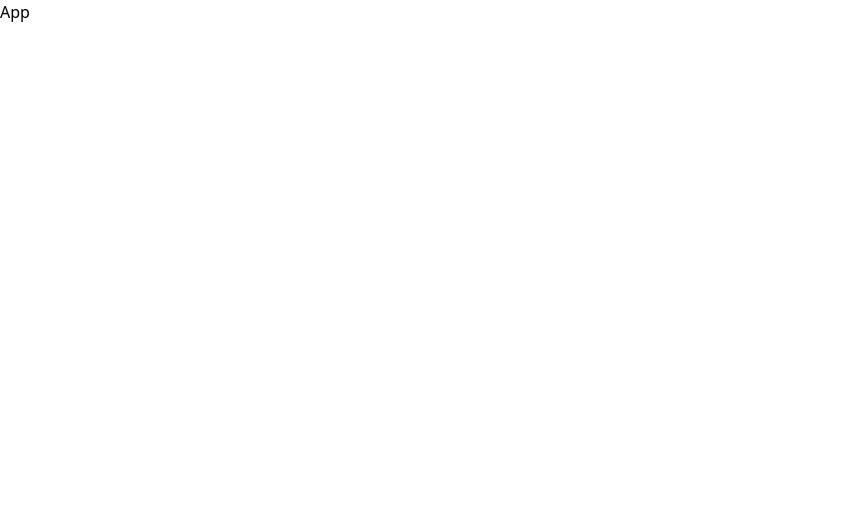
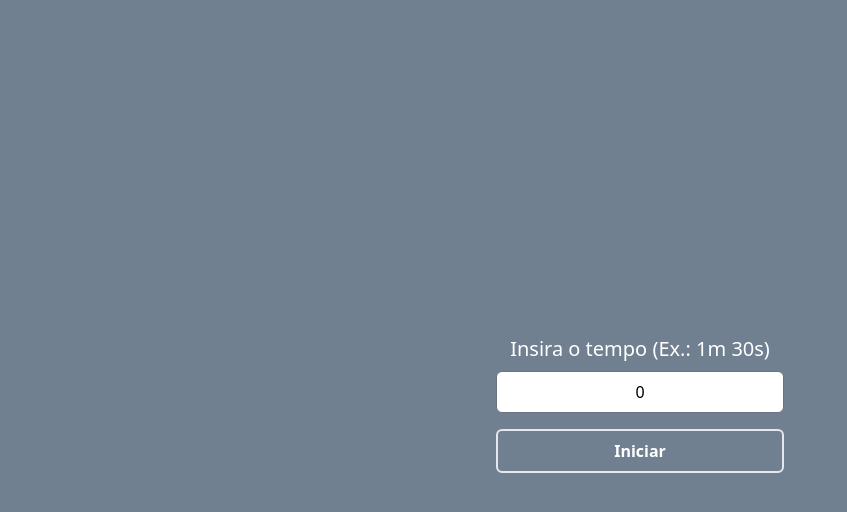
Before and after one commit to carlosarraes/timer, a React (Vite) app: page / in a window 1280 px wide. Shown: the top 512 px of the page, without its empty margins (0-847 px from the left). Built offline with nearby package versions, Linux system fonts and the light colour scheme.

Commit message:
build: done

```diff
--- a/src/App.jsx
+++ b/src/App.jsx
@@ -1,8 +1,9 @@
 import React, { Component } from 'react'
+import Timer from './components/Timer'
 
 class App extends Component {
   render() {
-    return <div>App</div>
+    return <div><Timer /></div>
   }
 }
 
--- /dev/null
+++ b/src/components/Counter.jsx
@@ -0,0 +1,75 @@
+import React, { Component } from 'react'
+
+const SECOND = 1000;
+
+class Counter extends Component {
+  constructor(props) {
+    super(props)
+
+    this.state = {
+      tempo: 0,
+      error: false,
+    }
+  }
+
+  callTimer() {
+    this.intervalId = setInterval(() => {
+      this.setState((prevState) => ({...prevState, tempo: prevState.tempo - 1}))
+    }, SECOND);
+  }
+
+  componentDidMount() {
+    const { tempo: tempoProps } = this.props
+    const splitTempo = tempoProps.split(' ')
+    let convertedTempo = 0;
+    let countOk = false;
+
+    if (splitTempo.length > 1){
+      convertedTempo = (Number(splitTempo[0].slice(0, -1))*60) + (Number(splitTempo[1].slice(0,-1)))
+      countOk = true;
+    } else {
+      if(splitTempo[0].includes('m')) {
+        convertedTempo = (Number(splitTempo[0].slice(0, -1))*60)
+        countOk = true;
+      } else if(splitTempo[0].includes('s')) {
+        convertedTempo = (Number(splitTempo[0].slice(0, -1)))
+        countOk = true;
+      }
+    }
+    this.setState({tempo: convertedTempo});
+
+    if (countOk) return this.callTimer();
+    else return this.setState({error: true});
+  }
+
+  componentWillUnmount() {
+    clearInterval(this.intervalId);
+  }
+
+  componentDidUpdate() {
+    const { tempo } = this.state;
+    if ( tempo === 0 ) {
+      clearInterval(this.intervalId);
+    }
+  }
+
+  render() {
+    const { tempo, error } = this.state;
+
+    return (
+      <>
+        { error ?
+          <>
+            <h1>Error, tente novamente.</h1>
+            <p>tempo tem q ser exatamente como o exemplo:  3m 15s</p>
+          </>:
+          <>
+            <h1 className='text-4xl font-bold'>{`${tempo}s`}</h1>
+            {tempo === 0 && <span className='text-xl font-bold my-3'>É HEXA!</span>}
+          </>}
+      </>
+    )
+  }
+}
+
+export default Counter
--- /dev/null
+++ b/src/components/Timer.jsx
@@ -0,0 +1,54 @@
+import React, { Component } from 'react'
+import Counter from './Counter';
+
+class Timer extends Component {
+  state = {
+    tempo: 0,
+    timer: false,
+  }
+
+  handleChange = (e) => {
+    const { name, value } = e.target;
+    this.setState((prevState) => ({...prevState, [name]: value }));
+  };
+
+  handleStart = (e) => {
+    const {tempo} = this.state;
+    this.setState((prevState) => ({...prevState, timer: !prevState.timer, tempo }));
+  };
+
+  render() {
+    const { tempo, timer } = this.state;
+
+    return (
+      <main className='text-white'>
+        <section className='flex flex-col justify-center items-center w-full'>
+          {timer ? (
+            <Counter tempo={tempo} />
+          ) :
+          <>
+            <label htmlFor="tempo" className='my-2 text-xl'>Insira o tempo (Ex.: 1m 30s)</label>
+            <input
+              type="text"
+              name="tempo"
+              id="tempo"
+              className='rounded-md w-full text-black text-center focus:ring-0'
+              value={tempo}
+              onChange={this.handleChange}
+            />
+          </>}
+        </section>
+        <section className='mt-4 flex justify-between gap-2'>
+          <button
+            type='button'
+            className='rounded-md font-bold border-2 py-2 px-4 enabled:hover:bg-slate-400 duration-300 w-72'
+            onClick={this.handleStart}
+          >
+            { timer ? 'Parar' : 'Iniciar' }
+          </button>
+        </section>
+      </main>
+  )}
+}
+
+export default Timer
--- a/src/index.css
+++ b/src/index.css
@@ -1,3 +1,11 @@
 @tailwind base;
 @tailwind components;
 @tailwind utilities;
+
+body {
+  display: flex;
+  justify-content: center;
+  align-items: center;
+  height: 100vh;
+  background-color: slategray;
+}
--- a/src/main.jsx
+++ b/src/main.jsx
@@ -4,7 +4,5 @@ import App from './App'
 import './index.css'
 
 ReactDOM.createRoot(document.getElementById('root')).render(
-  <React.StrictMode>
-    <App />
-  </React.StrictMode>
+  <App />
 )
```
